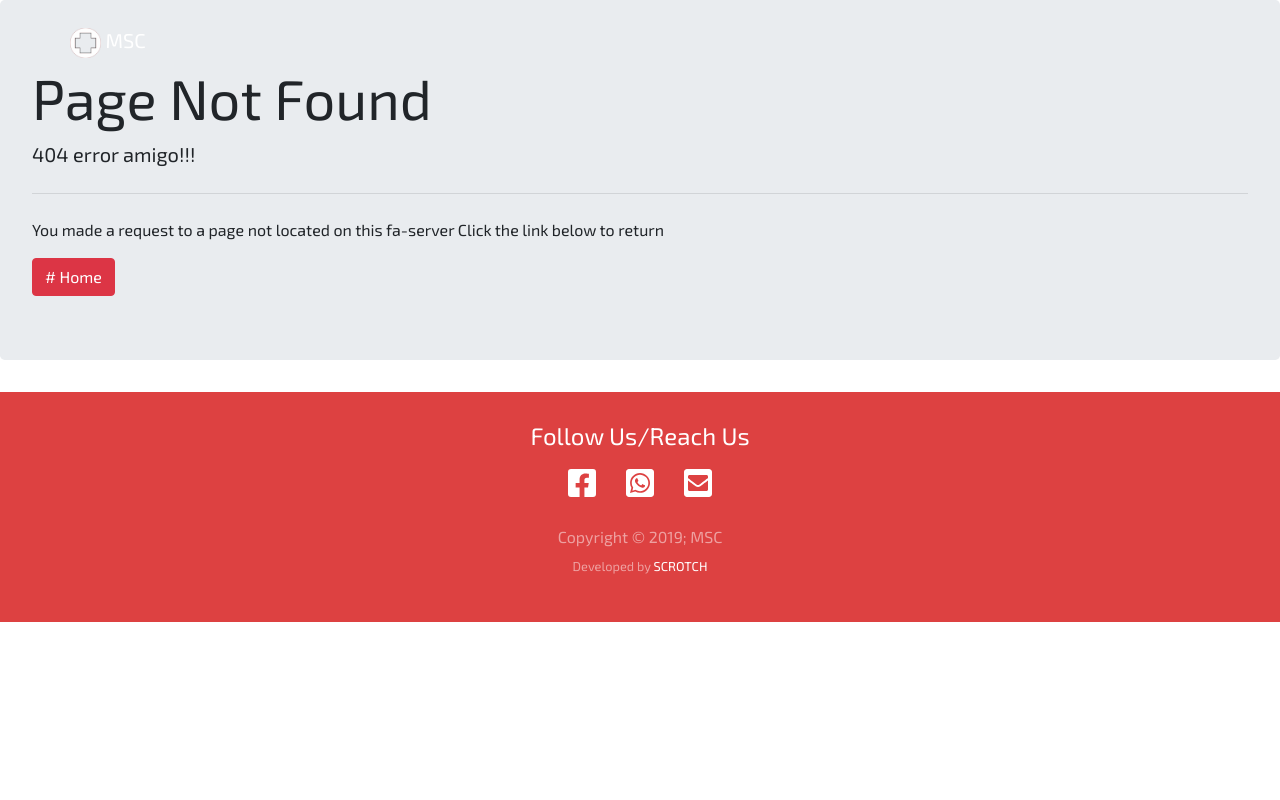
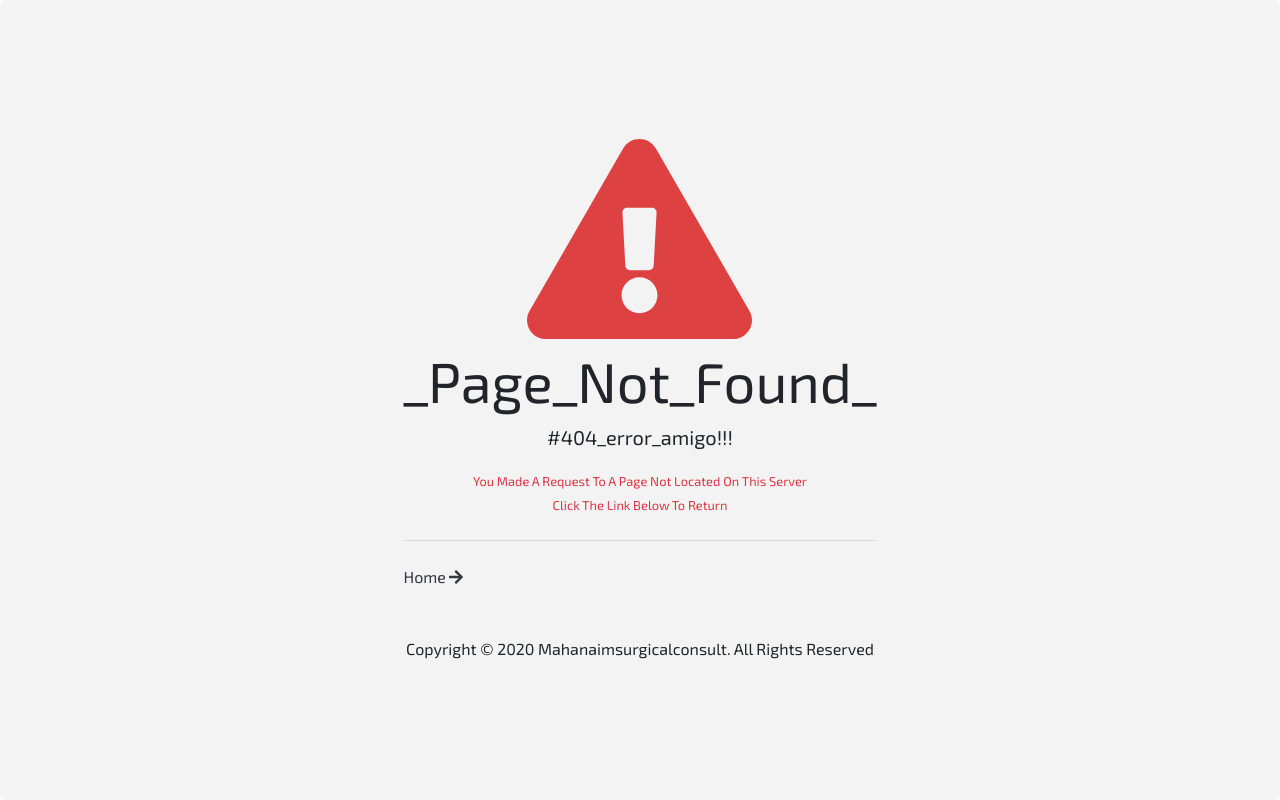
Before and after one commit to Eonsinde/msc_repo, a Django app: template msc/templates/msc/error/404.html in a window 1280 px wide. Run offline with Django 3.2, Linux system fonts and the light colour scheme; the template is opened without the code that fills it, so the values that code supplies are empty; some libraries are stand-ins or nearby versions.

Commit message:
deleted:    msc/static/msc/credentials/Correction of adult knee flexion contracture using Ilizarov slide show.ppt 	modified:   msc/templates/msc/error/404.html 	modified:   msc/templates/msc/review.html 	new file:   web

```diff
--- a/msc/templates/msc/error/404.html
+++ b/msc/templates/msc/error/404.html
@@ -4,7 +4,23 @@
 
 
 {% block extrastyle %}
+<style>
+    .red-color-theme{
+        color: var(--app-theme);
+    }
 
+    .jumbotron{
+        background: #f3f3f3;
+        height: 100vh;
+        display: flex;
+        justify-content: center;
+        align-items: center;
+        margin: 0;
+    }
+</style>
+{% endblock %}
+
+{% block navbar %}
 {% endblock %}
 
 
@@ -18,15 +34,27 @@
 
 {% block content %}
     <div class="jumbotron">
-        <h1 class="display-4">Page Not Found</h1>
-        <p class="lead">404 error amigo!!!</p>
-        <hr class="my-4">
-        <p>
-            You made a request to a page not located on this fa-server
-            Click the link below to return
-        </p>
-        <a href="{% url 'msc:home' %}" class='btn btn-danger'># Home</a>
+        <div>
+            <div class="text-center">
+                <h1 class="red-color-theme"><i class="fas fa-exclamation-triangle fa-5x"></i></h1>
+                <h2 class="display-4">_Page_Not_Found_</h2>
+                <p class="lead">#404_error_amigo!!!</p>
+                <small class='text-danger text-capitalize'>
+                    You made a request to a page not located on this server
+                        <br />
+                    Click the link below to return
+                </small>
+            </div>
+            <hr class="my-4">
+            <a href="#" class='text-dark'>Home <i class="fas fa-arrow-right"></i></a>
+            <div class='text-center mt-5'>
+                Copyright © 2020 Mahanaimsurgicalconsult. All Rights Reserved
+            </div>
+        </div>
     </div>
+{% endblock %}
+
+{% block footer %}
 {% endblock %}
 
 
```
Also changed, not shown: msc/templates/msc/review.html (+0 -15 lines), 1 other file.
